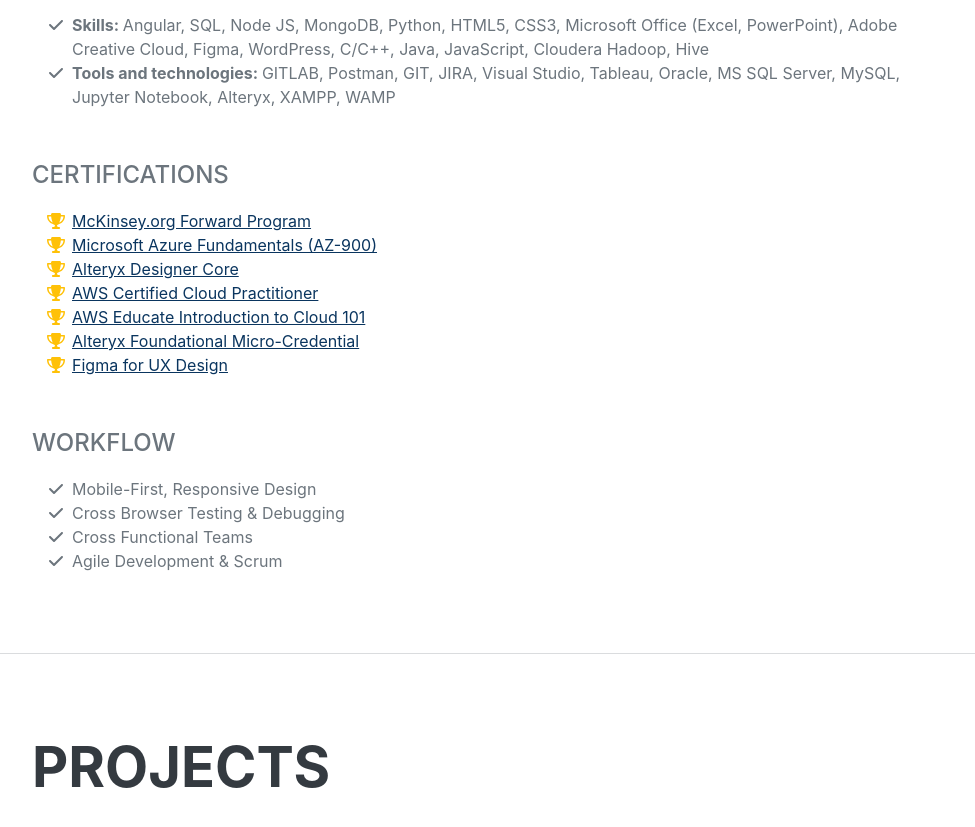
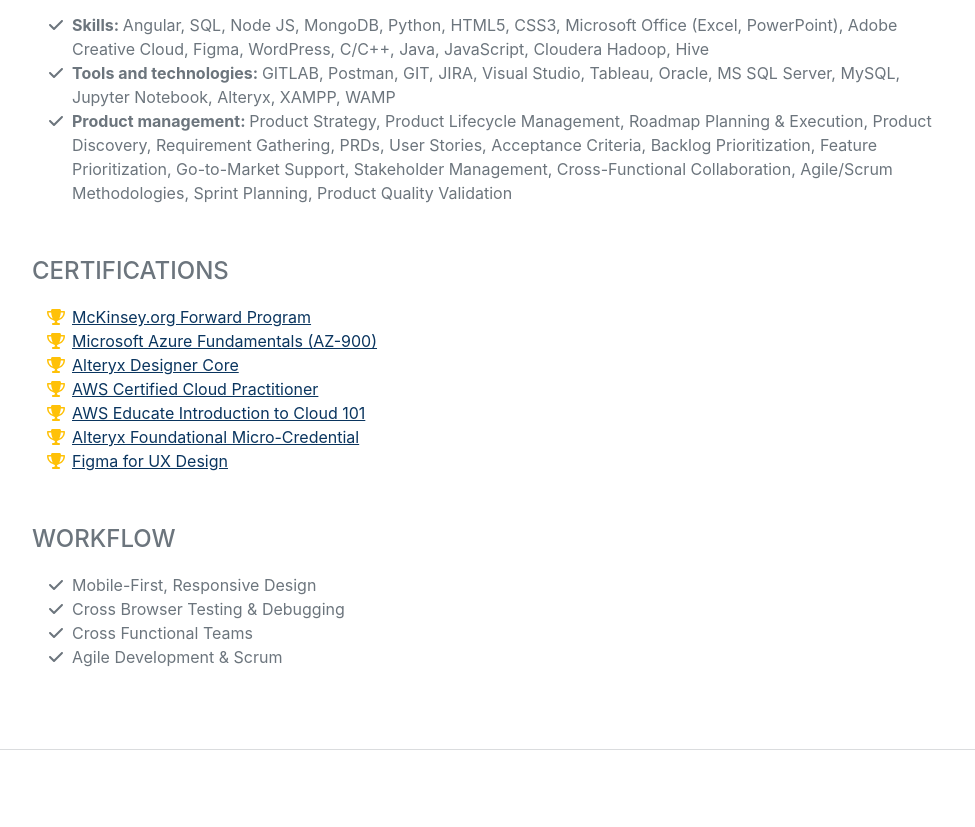
Before and after one commit to RadhikaWomenTech/portfolio, a plain HTML site: page index.html in a window 1280 px wide. Shown: the part 5139-5966 px from the top of the page, without its empty margins (288-1263 px from the left). Drawn offline with nearby package versions, Linux system fonts and the light colour scheme; a web font is replaced by a local one.

Commit message:
Update product management section in index.html
Added product management skills and methodologies to the list.

```diff
--- a/index.html
+++ b/index.html
@@ -286,6 +286,11 @@
                         <li>
                             <span class="fa-li"><i class="fas fa-check"></i></span><b>Tools and technologies: </b>GITLAB, Postman, GIT, JIRA, Visual Studio, Tableau, Oracle, MS SQL Server, MySQL, Jupyter Notebook, Alteryx, XAMPP, WAMP
                         </li>
+                          <li>
+                            <span class="fa-li"><i class="fas fa-check"></i></span><b>Product management: </b>Product Strategy, Product Lifecycle Management, Roadmap Planning & Execution, Product Discovery,
+                            Requirement Gathering, PRDs, User Stories, Acceptance Criteria, Backlog Prioritization, Feature Prioritization, Go-to-Market
+                            Support, Stakeholder Management, Cross-Functional Collaboration, Agile/Scrum Methodologies, Sprint Planning, Product Quality Validation
+                        </li>
                     </ul>
 
                     <div class="subheading mb-3">Certifications</div>
```
